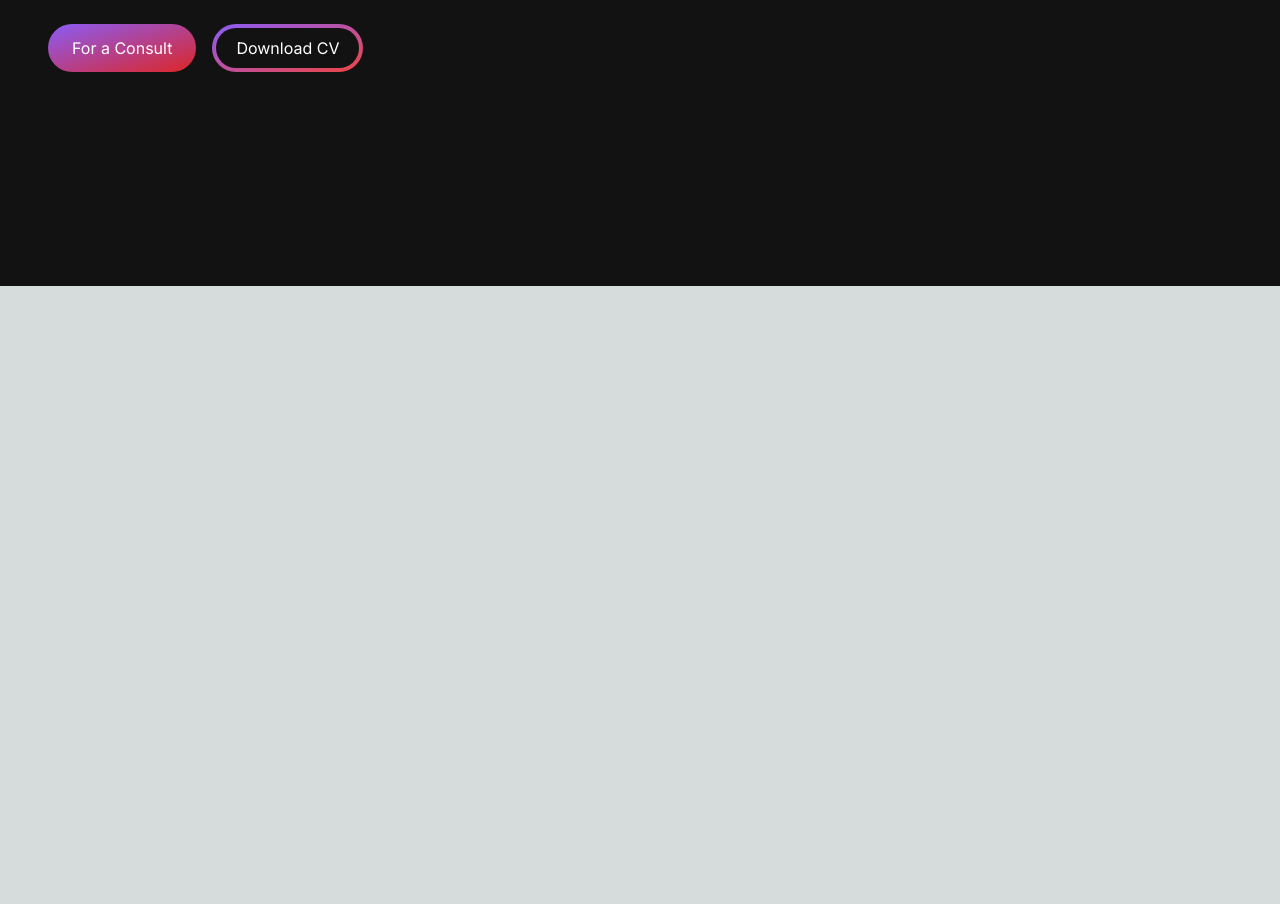
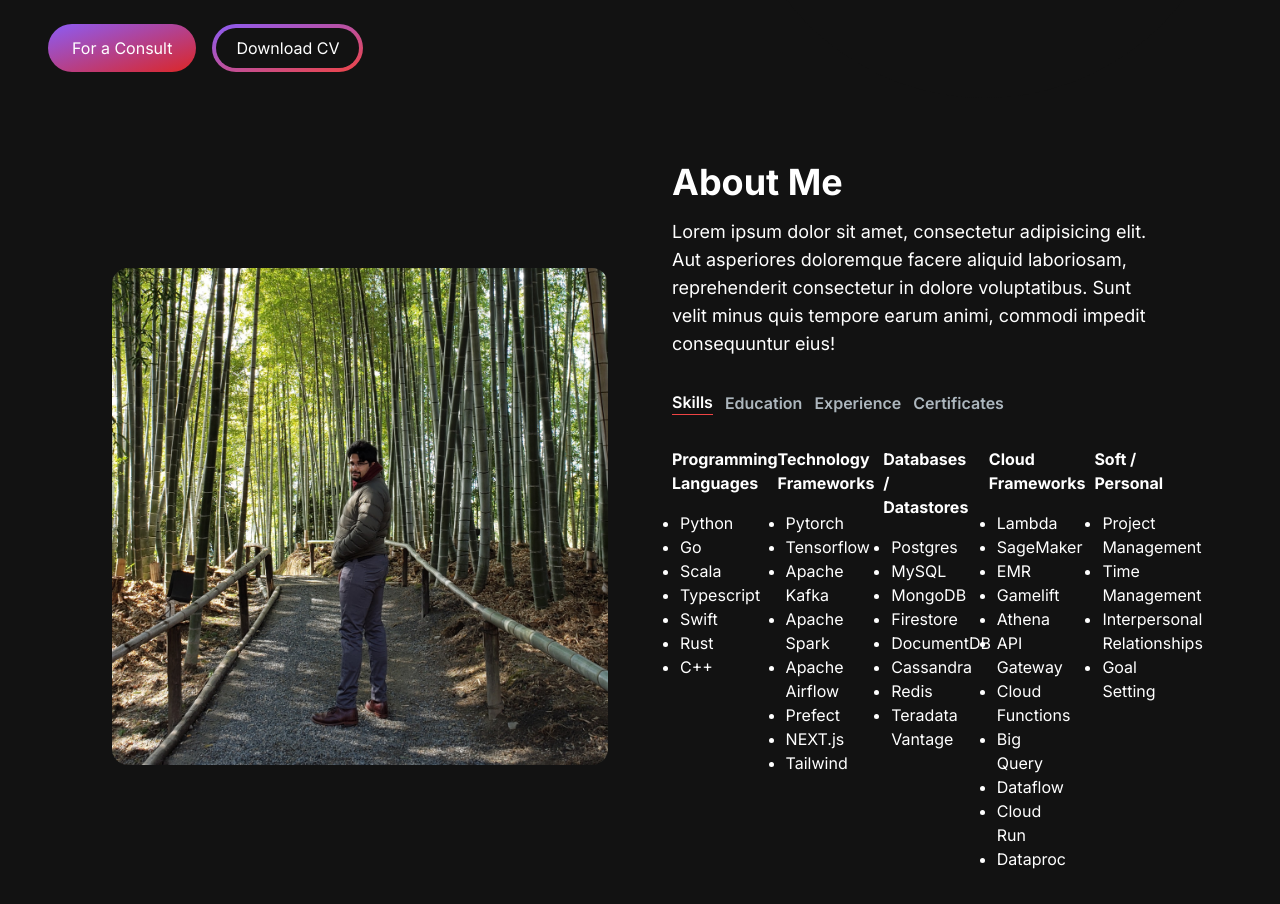
Before and after one commit to pinakpani-mukherjee/personal-portfolio, a Next.js app: page / in a window 1280 px wide. Shown: the part 514-1418 px from the top of the page. Before the commit the page ends 800 px from the top, so only its background shows below. Built offline with nearby package versions, Linux system fonts and the light colour scheme.

Commit message:
added skills

```diff
--- /dev/null
+++ b/app/components/AboutMe.jsx
@@ -0,0 +1,156 @@
+"use client";
+import React, { useTransition, useState } from 'react'
+import Image from 'next/image'
+import TabButton from './TabButton';
+
+const TAB_DATA = [
+    {
+        title: "Skills",
+        id: "skills",
+        content: (
+            <div className='md:grid md:grid-cols-5 gap-8 items-center '>
+                <div className='flex flex-col h-full'>
+                    <h3 className='font-bold text-white mb-4'>Programming Languages</h3>
+                    <ul className='list-disc pl-2'>
+                        <li>Python</li>
+                        <li>Go</li>
+                        <li>Scala</li>
+                        <li>Typescript</li>
+                        <li>Swift</li>
+                        <li>Rust</li>
+                        <li>C++</li>
+
+                    </ul>
+                </div>
+                <div className='flex flex-col h-full'>
+                    <h3 className='font-bold text-white mb-4'>Technology Frameworks </h3>
+                    <ul className='list-disc pl-2'>
+                        <li><a href='https://pytorch.org/' className='no-underline hover:underline'>Pytorch</a></li>
+                        <li><a href='https://www.tensorflow.org/' className='no-underline hover:underline'>Tensorflow</a></li>
+                        <li><a href='https://kafka.apache.org/' className='no-underline hover:underline'>Apache Kafka</a></li>
+                        <li><a href='https://spark.apache.org/' className='no-underline hover:underline'>Apache Spark</a></li>
+                        <li><a href='https://airflow.apache.org/' className='no-underline hover:underline'>Apache Airflow</a></li>
+                        <li><a href='https://www.prefect.io/' className='no-underline hover:underline'>Prefect</a></li>
+                        <li><a href='https://nextjs.org/' className='no-underline hover:underline'>NEXT.js</a></li>
+                        <li><a href='https://tailwindcss.com/' className='no-underline hover:underline'>Tailwind</a></li>
+                    </ul>
+                </div>
+                <div className='flex flex-col h-full'>
+                    <h3 className='font-bold text-white mb-4'>Databases / Datastores </h3>
+                    <ul className='list-disc pl-2'>
+                        <li><a href='https://www.postgresql.org/' className='no-underline hover:underline'>Postgres</a></li>
+                        <li><a href='https://www.mysql.com/' className='no-underline hover:underline'>MySQL</a></li>
+                        <li><a href='https://www.mongodb.com/' className='no-underline hover:underline'>MongoDB</a></li>
+                        <li><a href='https://firebase.google.com/docs/firestore' className='no-underline hover:underline'>Firestore</a></li>
+                        <li><a href='https://aws.amazon.com/documentdb/' className='no-underline hover:underline'>DocumentDB</a></li>
+                        <li><a href='https://cassandra.apache.org/_/index.html' className='no-underline hover:underline'>Cassandra</a></li>
+                        <li><a href='https://redis.io/' className='no-underline hover:underline'>Redis</a></li>
+                        <li><a href='https://www.teradata.com/Platform/VantageCloud' className='no-underline hover:underline'>Teradata Vantage</a></li>
+                    </ul>
+                </div>
+                <div className='flex flex-col h-full'>
+                    <h3 className='font-bold text-white mb-4'>Cloud Frameworks </h3>
+                    <ul className='list-disc pl-2'>
+                        <li><a href='https://aws.amazon.com/lambda/' className='no-underline hover:underline'>Lambda</a></li>
+                        <li><a href='https://aws.amazon.com/sagemaker/' className='no-underline hover:underline'>SageMaker</a></li>
+                        <li><a href='https://aws.amazon.com/emr/' className='no-underline hover:underline'>EMR</a></li>
+                        <li><a href='https://aws.amazon.com/gamelift/' className='no-underline hover:underline'>Gamelift</a></li>
+                        <li><a href='https://aws.amazon.com/athena/' className='no-underline hover:underline'>Athena</a></li>
+                        <li><a href='https://aws.amazon.com/api-gateway/' className='no-underline hover:underline'>API Gateway</a></li>
+                        <li><a href='https://cloud.google.com/functions' className='no-underline hover:underline'>Cloud Functions</a></li>
+                        <li><a href='https://cloud.google.com/bigquery' className='no-underline hover:underline'>Big Query</a></li>
+                        <li><a href='https://cloud.google.com/dataflow' className='no-underline hover:underline'>Dataflow</a></li>
+                        <li><a href='https://cloud.google.com/run' className='no-underline hover:underline'>Cloud Run</a></li>
+                        <li><a href='https://cloud.google.com/dataproc?hl=en' className='no-underline hover:underline'>Dataproc</a></li>
+                    </ul>
+                </div>
+                <div className='flex flex-col h-full'>
+                    <h3 className='font-bold text-white mb-4 '>Soft / Personal </h3>
+                    <ul className='list-disc pl-2'>
+                        <li>Project Management</li>
+                        <li>Time Management</li>
+                        <li>Interpersonal Relationships</li>
+                        <li>Goal Setting</li>
+                    </ul>
+                </div>
+            </div>
+        )
+    },
+    {
+        title: "Education",
+        id: "education",
+        content: (
+            <ul className='list-disc pl-2'>
+                <li>Python</li>
+                <li>Go</li>
+                <li>Postgres</li>
+                <li>Javascript</li>
+                <li>Python</li>
+            </ul>
+        )
+    },
+    {
+        title: "Experience",
+        id: "experience",
+        content: (
+            <ul className='list-disc pl-2'>
+                <li>Python</li>
+                <li>Go</li>
+                <li>Postgres</li>
+                <li>Javascript</li>
+                <li>Python</li>
+            </ul>
+        )
+    },
+    {
+        title: "Certificates",
+        id: "certificates",
+        content: (
+            <ul className='list-disc pl-2'>
+                <li>Python</li>
+                <li>Go</li>
+                <li>Postgres</li>
+                <li>Javascript</li>
+                <li>Python</li>
+            </ul>
+        )
+    }
+
+]
+
+
+const AboutMe = () => {
+    const [tab, setTab] = useState("skills");
+    const [isPending, startTransition] = useTransition();
+
+    const handleTabChange = (id) => {
+        startTransition(() => {
+            setTab(id);
+        });
+    };
+    return (
+        <section className='text-white'>
+            <div className='md:grid md:grid-cols-2 gap-8 items-center py-8 px-4 xl:gap-16 sm:py-16 xl:px-16'>
+                <Image src={"/images/picture_5.jpg"} width={500} height={500} className='rounded-2xl' />
+                <div className='mt-4 md:mt-0 text-left flex flex-col h-full'>
+                    <h2 className='text-4xl font-bold text-white mb-4'>About Me</h2>
+                    <p className='text-base lg:text-lg '>Lorem ipsum dolor sit amet, consectetur adipisicing elit. Aut asperiores doloremque facere aliquid laboriosam,
+                        reprehenderit consectetur in dolore voluptatibus. Sunt velit minus quis tempore earum animi, commodi impedit consequuntur eius!</p>
+                    <div className='flex flex-row mt-8'>
+                        <TabButton selectTab={() => handleTabChange("skills")} active={tab === "skills"}> Skills </TabButton>
+                        <TabButton selectTab={() => handleTabChange("education")} active={tab === "education"}> Education </TabButton>
+                        <TabButton selectTab={() => handleTabChange("experience")} active={tab === "experience"}> Experience </TabButton>
+                        <TabButton selectTab={() => handleTabChange("certificates")} active={tab === "certificates"}> Certificates </TabButton>
+                    </div>
+                    <div className='mt-8'>
+                        {TAB_DATA.find((t) => t.id === tab).content}
+                    </div>
+
+                </div>
+                <br></br>
+            </div>
+        </section>
+    )
+}
+
+export default AboutMe
--- a/app/components/HeroSection.jsx
+++ b/app/components/HeroSection.jsx
@@ -37,7 +37,7 @@ export const HeroSection = () => {
                         <br></br>
                     </h1>
                     <p className='text-[#ADB7BE] text-lg mb-6 l:text-xl '>
-                        I am currently a consultant working in the heart of Tokyo. I am a <a href='https://www.studyinjapan.go.jp/en/planning/about-scholarship/#:~:text=to%201%20year.-,3.%20Japanese%20Government%20(Monbukagakusho%20MEXT)%20Scholarship,-There%20are%20two' class="no-underline hover:underline">MEXT Scholar</a> and a graduate from Yokohama National University(横浜国立大学) in Electronics and Computer Science.
+                        I am currently a consultant working in the heart of Tokyo. I am a <a href='https://www.studyinjapan.go.jp/en/planning/about-scholarship/#:~:text=to%201%20year.-,3.%20Japanese%20Government%20(Monbukagakusho%20MEXT)%20Scholarship,-There%20are%20two' className="underline">MEXT Scholar</a> and a graduate from Yokohama National University(横浜国立大学) in Electronics and Computer Science.
                         I have worked in the Machine Learning field for some time and also am a certified Cloud Architect. I am proficient in multiple languages, including Japanese and English.
                         Please feel free to contact me. I will respond as quickly as I can.
                     </p>
--- /dev/null
+++ b/app/components/TabButton.jsx
@@ -0,0 +1,16 @@
+import React from 'react'
+
+const TabButton = ({ active, selectTab, children }) => {
+    const buttonClasses = active
+        ? "text-white border-b border-red-500"
+        : "text-[#ADB7BE]"
+    return (
+        <button onClick={selectTab}>
+            <p className={`mr-3 font-semibold hover:text-white ${buttonClasses}`}>
+                {children}
+            </p>
+        </button >
+    )
+}
+
+export default TabButton
--- a/app/page.js
+++ b/app/page.js
@@ -1,5 +1,6 @@
 import HeroSection from './components/HeroSection'
 import Navbar from './components/Navbar'
+import AboutMe from './components/AboutMe'
 
 export default function Home() {
   return (
@@ -7,6 +8,7 @@ export default function Home() {
       <Navbar />
       <div className='container mt-24 mx-auto px-12 py-4'>
         <HeroSection />
+        <AboutMe />
       </div>
 
     </main>
```
Also changed, not shown: public/images/picture_5.jpg (added), 1 other file (tests, documents, lock files or other folders).
